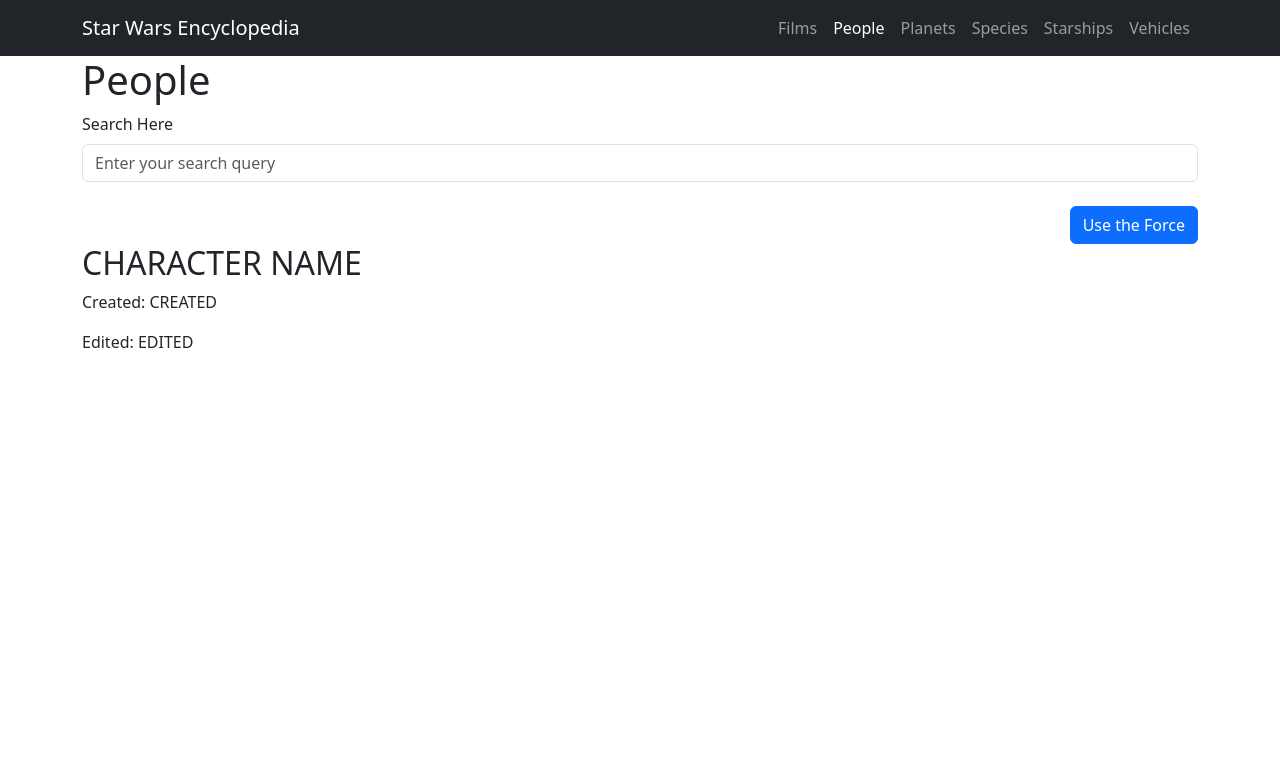
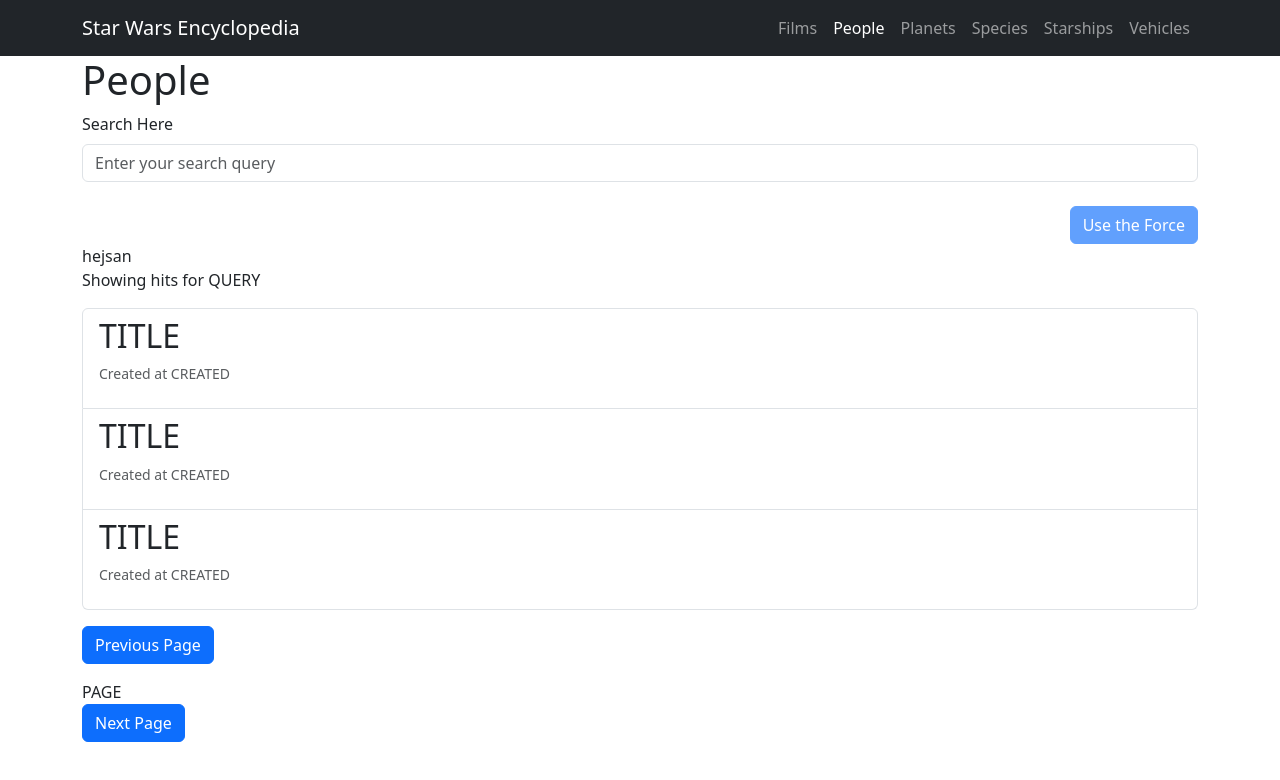
Before and after one commit to louisekeinstrom/Star-Wars-API, a React (Vite) app: page /people in a window 1280 px wide. Shown: the top 780 px of the page. Built offline with nearby package versions, Linux system fonts and the light colour scheme.

Commit message:
safety commit

```diff
--- a/src/Pages/People.tsx
+++ b/src/Pages/People.tsx
@@ -3,9 +3,27 @@
 import Form from 'react-bootstrap/Form'
 import { search } from '../Services/StarWarsAPI'
 import { SearchResponse } from '../types'
-import { ListGroup } from 'react-bootstrap'
+import { ListGroup, ListGroupItem } from 'react-bootstrap'
+import * as StarWarsApi from '../Services/StarWarsAPI'
+
 
 const People = () => {
+	// function to show all people on the people page
+	const renderPeople = async () => {
+		const allPeople = await StarWarsApi.getAllPeople()
+		console.log('these are all the people', allPeople)
+		allPeople.data.map(person => {
+				<ListGroup.Item
+					action
+					key={person.id}
+				>
+					<h2>${person.name}</h2>
+					<p>${person.created}</p>
+					<p>${person.edited}</p>
+				</ListGroup.Item>
+		})
+	}
+
 	// For setting a resource
 	const [resource, setResource] = useState('posts')
 	const [data, setData] = useState([])
@@ -26,8 +44,10 @@
 		setSearchResult(null)
 
 		try{
-			const data = await search(searchQuery)
-			setSearchResult(data)
+			console.log('hej')
+			// creates GET-request on search query with pages = 0 as default
+			const dataQuery = await search(searchQuery)
+			console.log("this is search query", dataQuery)
 
 		}catch (err: any){
 			setError(err.message)
@@ -42,7 +62,16 @@
 	const handleSubmit = (e: React.FormEvent) => {
 		e.preventDefault()
 
+		if(!searchInput.trim().length){
+			return
+		}
 		searchValue(searchInput)
+		console.log("this is search input",searchInput)
+	}
+
+	const showAll = () => {
+		const peopleData = StarWarsApi.getAllPeople()
+		console.log(peopleData)
 	}
 
 	return (
@@ -51,7 +80,7 @@
 
 			{/* input field for searching  */}
 			<Form onSubmit={handleSubmit}>
-				<Form.Group className="mb-4" controlId="searchQuery">
+				<Form.Group className="mb-4" controlId="searchQueryPeople">
 					<Form.Label>Search Here</Form.Label>
 					<Form.Control
 						onChange={e => setSearchInput(e.target.value)}
@@ -64,19 +93,77 @@
 				<div className="d-flex justify-content-end">
 					<Button
 						type="submit"
+						disabled={!searchInput.trim().length}
 					>Use the Force</Button>
 				</div>
 			</Form>
 
 			{loading && <p>INSERT LOADING ICON HERE</p>}
+			{searchResult == null &&
+			// renderPeople()
+				(
+			<div>
+					{/* <ListGroup>
+						{}
+					</ListGroup> */}
+					hejsan
+				</div>
+			)
+			}
 
-			{searchResult && (
+		{true && (
+				<div id='results'>
+					<p>Showing hits for QUERY</p>
+
+					<ListGroup className='mb-3'>
+					{[{}, {},{}].map(hit => (
+							<ListGroup.Item
+								action
+								href={''}
+								key={''}
+								>
+									<h2>TITLE</h2>
+									<p className='text-muted small'>Created at CREATED</p>
+								</ListGroup.Item>
+						))}
+						{/* {searchResult.hits.map(hit => (
+							<ListGroup.Item
+								action
+								href={hit.url}
+								key={''}
+								>
+									<h2>{hit.title}</h2>
+									<p className='text-muted small'>Created at {hit.created_at}</p>
+								</ListGroup.Item>
+						))} */}
+					</ListGroup>
+
+					<div className='d-flex justify-content-between align-itmes-center mb-3'>
+						<div className="prev"><Button variant='primary'>Previous Page</Button></div>
+					</div>
+					<div className="page">PAGE</div>
+					<div className='mb-3'>
+						<div className="next"><Button variant='primary'>Next Page</Button></div>
+					</div>
+				</div>
+			)}
+
+			{/* {searchResult && (
 				<div id='results'>
 					<p>Showing {searchResult.nbHits} for {searchInput}</p>
 
 					<ListGroup className='mb-3'>
-
-						{searchResult.hits.map(hit => (
+					{[{}, {},{}].map(hit => (
+							<ListGroup.Item
+								action
+								href={''}
+								key={''}
+								>
+									<h2>TITLE</h2>
+									<p className='text-muted small'>Created at CREATED</p>
+								</ListGroup.Item>
+						))}
+						{/* {searchResult.hits.map(hit => (
 							<ListGroup.Item
 								action
 								href={hit.url}
@@ -87,16 +174,10 @@
 								</ListGroup.Item>
 						))}
 					</ListGroup>
+
+					<div></div>
 				</div>
-			)}
-
-		{/* Rendered names */}
-			<div>
-				<h2>CHARACTER NAME</h2> {/**Insert character name */}
-				<p>Created: CREATED</p>{/**Insert created date */}
-				<p>Edited: EDITED</p>{/**Insert edited date*/}
-
-			</div>
+			)} */}
 
 		</>
 	)
--- a/src/Services/StarWarsAPI.ts
+++ b/src/Services/StarWarsAPI.ts
@@ -1,5 +1,5 @@
 import axios from "axios"
-import { SearchResponse } from "../types"
+import { PagesPeople, ResultPeople, SearchResponse } from "../types"
 
 const BASE_URL = "https://swapi.thehiveresistance.com/api"
 
@@ -11,9 +11,13 @@
  * @returns Promise
  */
 
-const get = async <T>(endpoint: string) => {
+export const get = async <T>(endpoint: string) => {
 	const res = await axios.get(BASE_URL + endpoint)
 	return res.data as T
+}
+
+export const getAllPeople = () => {
+	return get<ResultPeople>('/people')
 }
 	// SEARCH
 
@@ -28,3 +32,8 @@
 export const search = async ( query: string, page = 0) => {
 	return get<SearchResponse>(`/search?query=${query}&tags=story&page=${page}`)
 }
+
+// Searches for a person on page nr.
+export const searchPeople = async ( query: string, page = 0) => {
+	return get<SearchResponse>(`people/search?query=${query}&tags=story&page=${page}`)
+}
```
Also changed, not shown: src/types/index.d.ts (+17 -1 lines), 2 other files (tests, documents, lock files or other folders).
